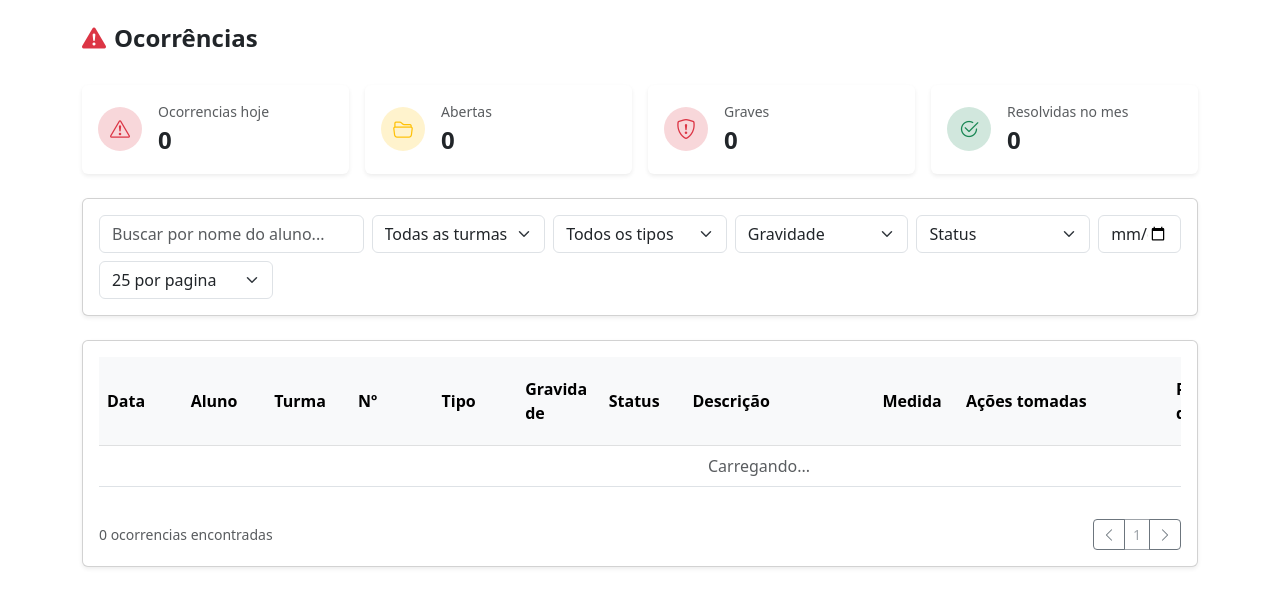
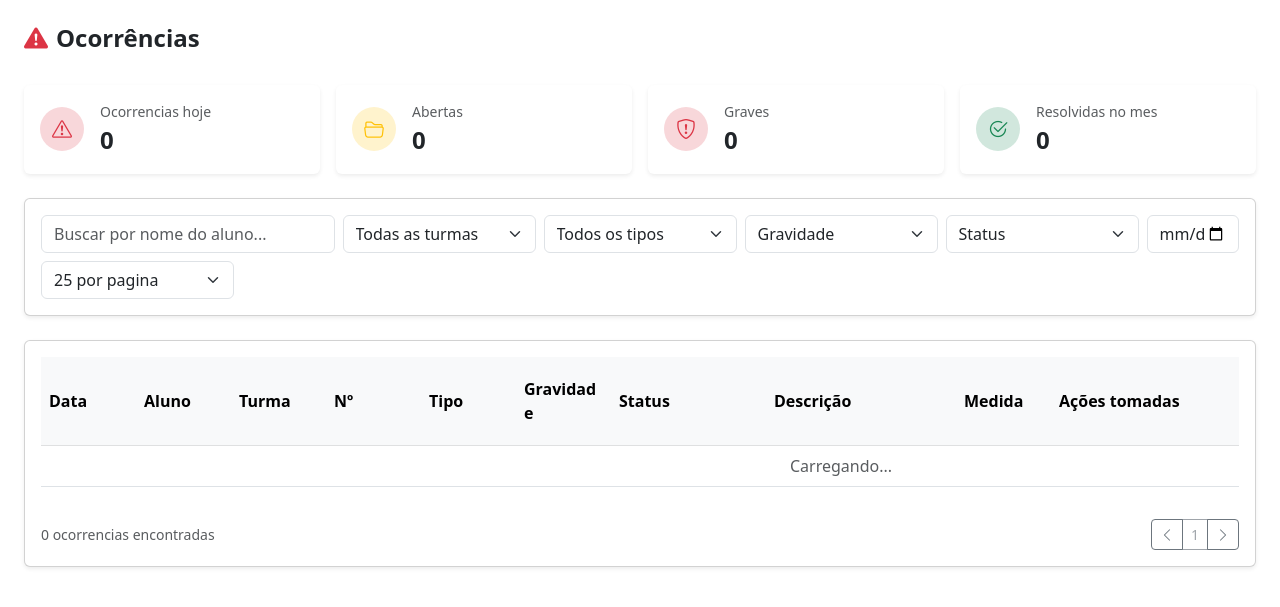
Before and after one commit to david1005/gestao-escolar-virgilio, a FastAPI app: template templates/ocorrencias.html in a window 1280 px wide. Shown: the part 56-663 px from the top of the page. Run offline with FastAPI, Linux system fonts and the light colour scheme; the template is opened without the code that fills it, so the values that code supplies are empty; some libraries are stand-ins or nearby versions.

Commit message:
Amplia painel de ocorrências
- expande o conteúdo da página para aproveitar telas maiores
- aumenta a largura mínima da tabela e das ações tomadas
- reserva espaço para status longos sem sobreposição
- versiona o CSS para garantir a atualização no servidor

```diff
--- a/static/css/style.css
+++ b/static/css/style.css
@@ -59,8 +59,14 @@
     z-index: 1050;
 }
 
+.ocorrencias-page {
+    max-width: 1800px;
+    margin-right: auto;
+    margin-left: auto;
+}
+
 .ocorrencias-table {
-    min-width: 1320px;
+    min-width: 1600px;
     table-layout: fixed;
 }
 
@@ -74,7 +80,11 @@
 }
 
 .ocorrencias-table .coluna-acoes-tomadas {
-    width: 210px;
+    width: 230px;
+}
+
+.ocorrencias-table .coluna-status {
+    width: 155px;
 }
 
 .texto-compacto {
--- a/templates/ocorrencias.html
+++ b/templates/ocorrencias.html
@@ -6,7 +6,7 @@
     <title>Ocorrências | Gestão Escolar</title>
     <link href="https://cdn.jsdelivr.net/npm/bootstrap@5.3.0/dist/css/bootstrap.min.css" rel="stylesheet">
     <link href="https://cdn.jsdelivr.net/npm/bootstrap-icons@1.11.0/font/bootstrap-icons.css" rel="stylesheet">
-    <link href="/static/css/style.css" rel="stylesheet">
+    <link href="/static/css/style.css?v=4" rel="stylesheet">
     <script src="/static/js/theme.js?v=1"></script>
     <script src="/static/js/security.js?v=1"></script>
 </head>
@@ -66,7 +66,7 @@
         }
     </script>
 
-    <div class="container my-4">
+    <div class="container-fluid ocorrencias-page my-4 px-3 px-xl-4">
         <div class="d-flex justify-content-between align-items-center mb-4">
             <h4 class="fw-bold"><i class="bi bi-exclamation-triangle-fill me-2 text-danger"></i>Ocorrências</h4>
             {% if perfil in ["admin", "ppdt"] %}
@@ -202,13 +202,13 @@
                                 <th>Nº</th>
                                 <th>Tipo</th>
                                 <th>Gravidade</th>
-                                <th>Status</th>
+                                <th class="coluna-status">Status</th>
                                 <th class="coluna-texto">Descrição</th>
                                 <th>Medida</th>
                                 <th class="coluna-texto coluna-acoes-tomadas">Ações tomadas</th>
                                 <th>Registrado por</th>
                                 <th>Resp. Notificado</th>
-                                <th>Ações</th>
+                                <th class="ocorrencias-botoes">Ações</th>
                             </tr>
                         </thead>
                         <tbody id="tabelaOcorrencias">
```
